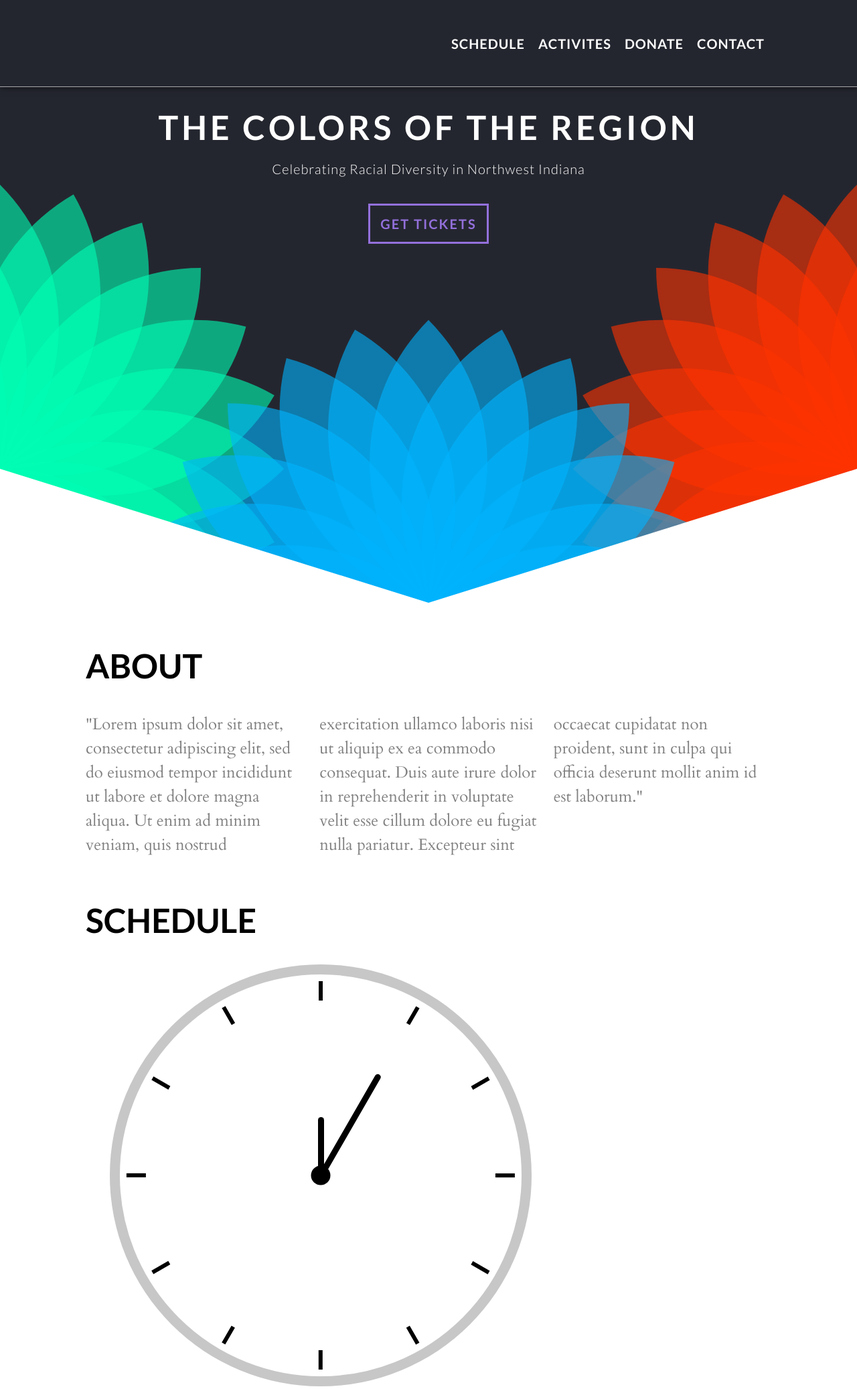
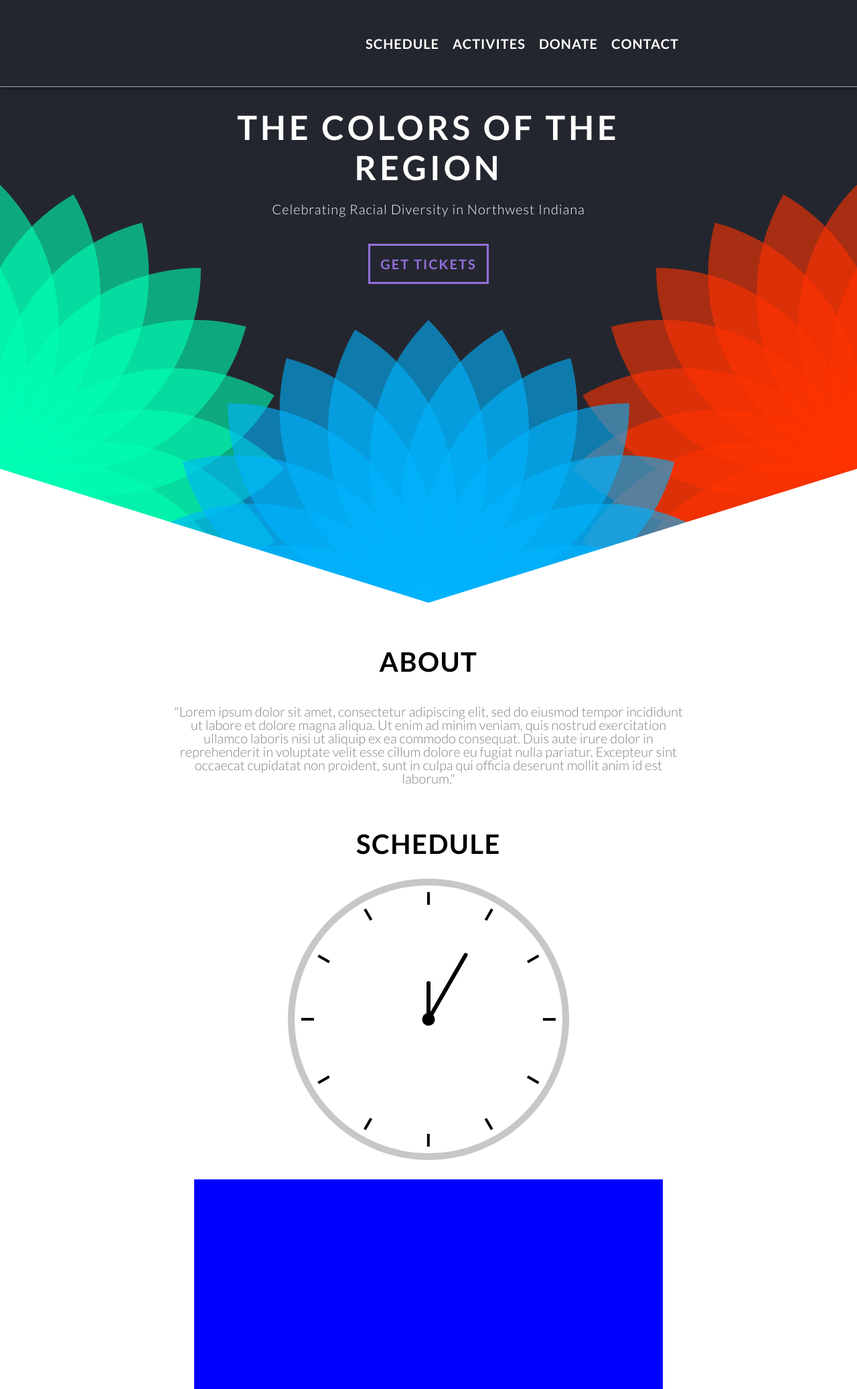
Before and after one commit to dsrasheed/cotr-website, a Flask app: page / in a window 1280 px wide. Shown: the top 2074 px of the page at 67% size. Run offline with Flask 2, Linux system fonts and the light colour scheme; parts of the project's set-up code (start-up, migrations or seed data) failed here and were passed over.

Commit message:
Changes to homepage

```diff
--- a/cotr/static/styles/main.css
+++ b/cotr/static/styles/main.css
@@ -1,4 +1,4 @@
-@import url('https://fonts.googleapis.com/css?family=Lato:300,700|Cardo');
+@import url('https://fonts.googleapis.com/css?family=Lato:300,700');
 * {
     box-sizing: border-box;
     margin: 0;
@@ -38,7 +38,7 @@
     margin-bottom: 0;
 }
 .nav-container {
-    width: 80%;
+    width: 60%;
     height: 100%;
     margin: 0 auto;
 }
@@ -114,7 +114,7 @@
     position: relative;
     top: 160px;
     left: 50%;
-    max-width: 70%;
+    max-width: 60%;
     transform: translate(-50%);
 }
 #title, #subtitle {
@@ -123,7 +123,7 @@
 #title {
     font-family: "Lato";
     font-weight: 700;
-    font-size: 70px;
+    font-size: 80px;
     letter-spacing: 5px;
     color: white;
     text-align: center;
@@ -240,36 +240,35 @@
     padding-top: 5%;
 }
 .section-content {
-    width: 80%;
+    width: 60%;
     margin: auto;
 }
 h2.section-title {
-    display: inline-block;
     position: relative;
     font-family: "Lato";
-    font-size: 50px;
+    font-size: 40px;
+    letter-spacing: 1.5px;
     text-align: center;
     text-transform: uppercase;
 }
 .about-info {
-    font-family: "Cardo";
-    font-size: 1.5em;
-    line-height: 1.5em;
-    column-count: 3;
-    -webkit-column-count: 3;
+    font-family: "Lato";
+    font-size: 20px;
+    line-height: 20px;
     color: gray;
     margin-top: 40px;
+    text-align: center;
 }
 .flex-content {
     display: flex;
     flex-wrap: wrap;
-    justify-content: space-between;
+    justify-content: center;
 }
 .clock, .schedule-slide {
     margin-top: 5%;
 }
 .clock {
-    width: 600px;
+    width: 400px;
     position: relative;
     margin-right: 5%;
     margin-left: 5%;
@@ -398,6 +397,11 @@
 /************
 MEDIA QUERIES
 ************/
+@media screen and (max-width: 2030px) {
+	#title {
+		font-size: 60px;
+	}
+}
 @media screen and (max-width: 1549px) {
     .nav-form {
         display: none;
@@ -427,6 +431,9 @@
     .title-cnt {
         max-width: 90%;
     }
+    .section-content {
+    	width: 90%;
+    }
     ul.menu {
         display: none;
     }
@@ -437,10 +444,6 @@
     .petal {
         width: 200px;
         height: 200px;
-    }
-    .about-info {
-    	-webkit-column-count: 1;
-    	column-count: 1;
     }
 }
 @media screen and (max-width: 500px) {
```
